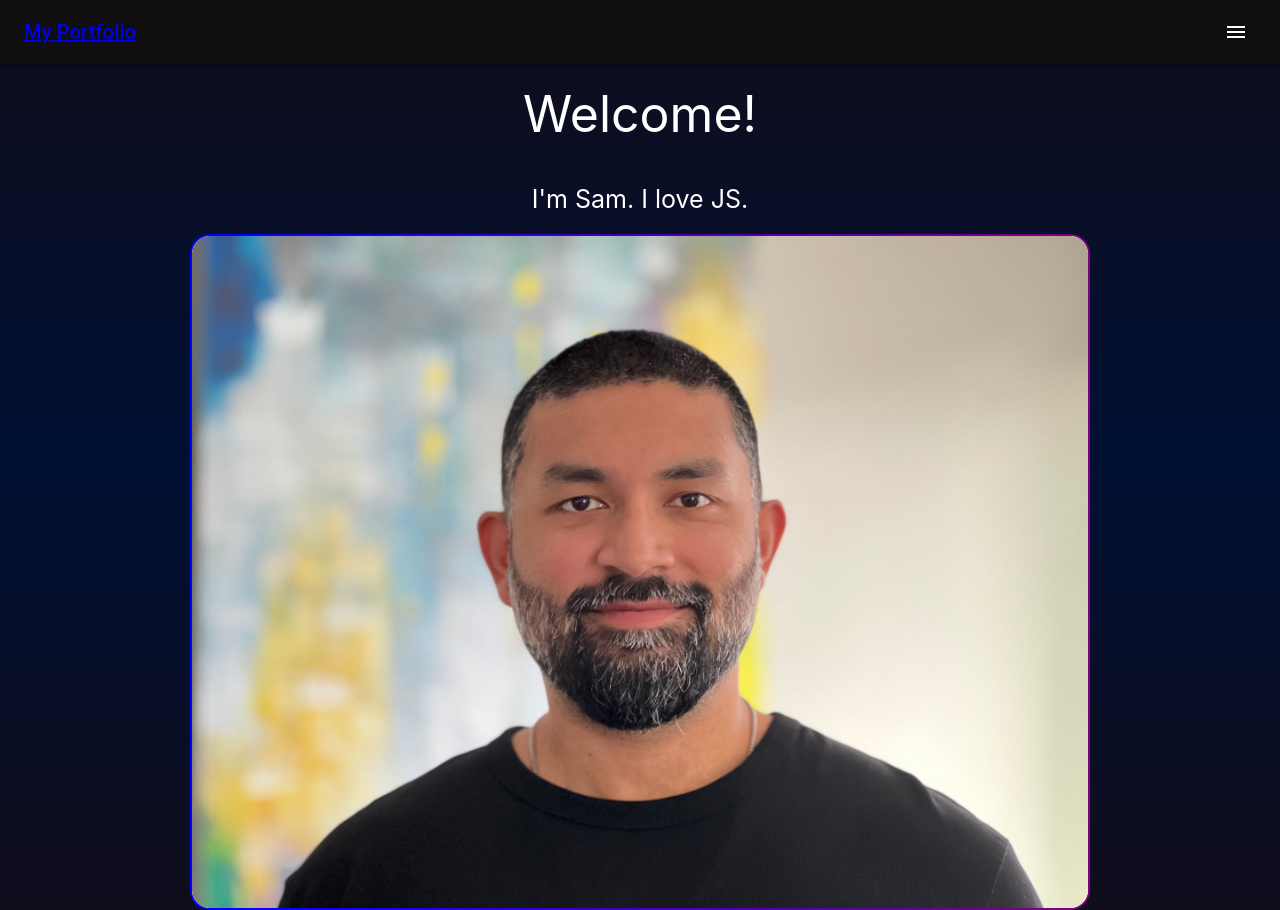
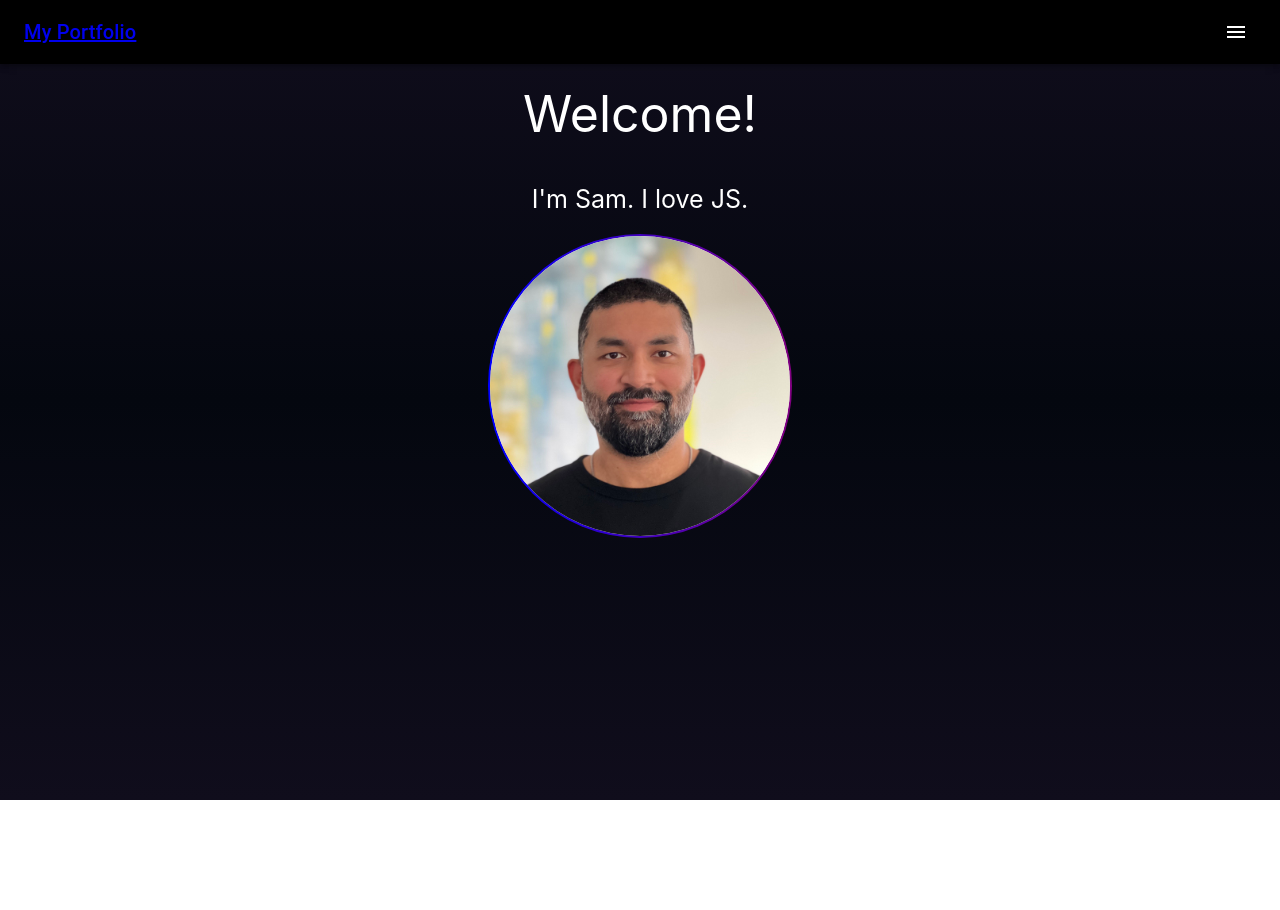
Before and after one commit to Sam-Haider/sam-haider.github.io, a React (Create React App) app: page / in a window 1280 px wide. After the commit the page ends 800 px from the top, so only its background shows below. Built offline with nearby package versions, Linux system fonts and the light colour scheme.

Commit message:
Round out home page image and add gradient border

```diff
--- a/src/App.css
+++ b/src/App.css
@@ -23,14 +23,14 @@
 }
 
 .MuiToolbar-root {
-  background-color: rgb(16, 14, 14);
+  background-color: rgb(0, 0, 0);
 }
 
 .App {
   background: linear-gradient(
     180deg,
     rgb(16, 13, 28),
-    rgb(0, 16, 52),
+    rgb(4, 7, 15),
     rgb(16, 13, 28)
   );
   min-height: 100vh;
--- a/src/components/Home.js
+++ b/src/components/Home.js
@@ -2,11 +2,12 @@ import React from "react";
 import { styled } from "@mui/system";
 
 const Image = styled("img")`
-  max-width: 70%;
-  border-radius: 25px;
-  height: auto;
+  width: 300px;
+  height: 300px;
+  border-radius: 50%;
+  overflow: hidden;
+  object-fit: cover;
   border: 2px solid transparent;
-  border-radius: 20px;
   background-image: linear-gradient(white, white),
     linear-gradient(to right, blue, purple);
   background-origin: border-box;
```
